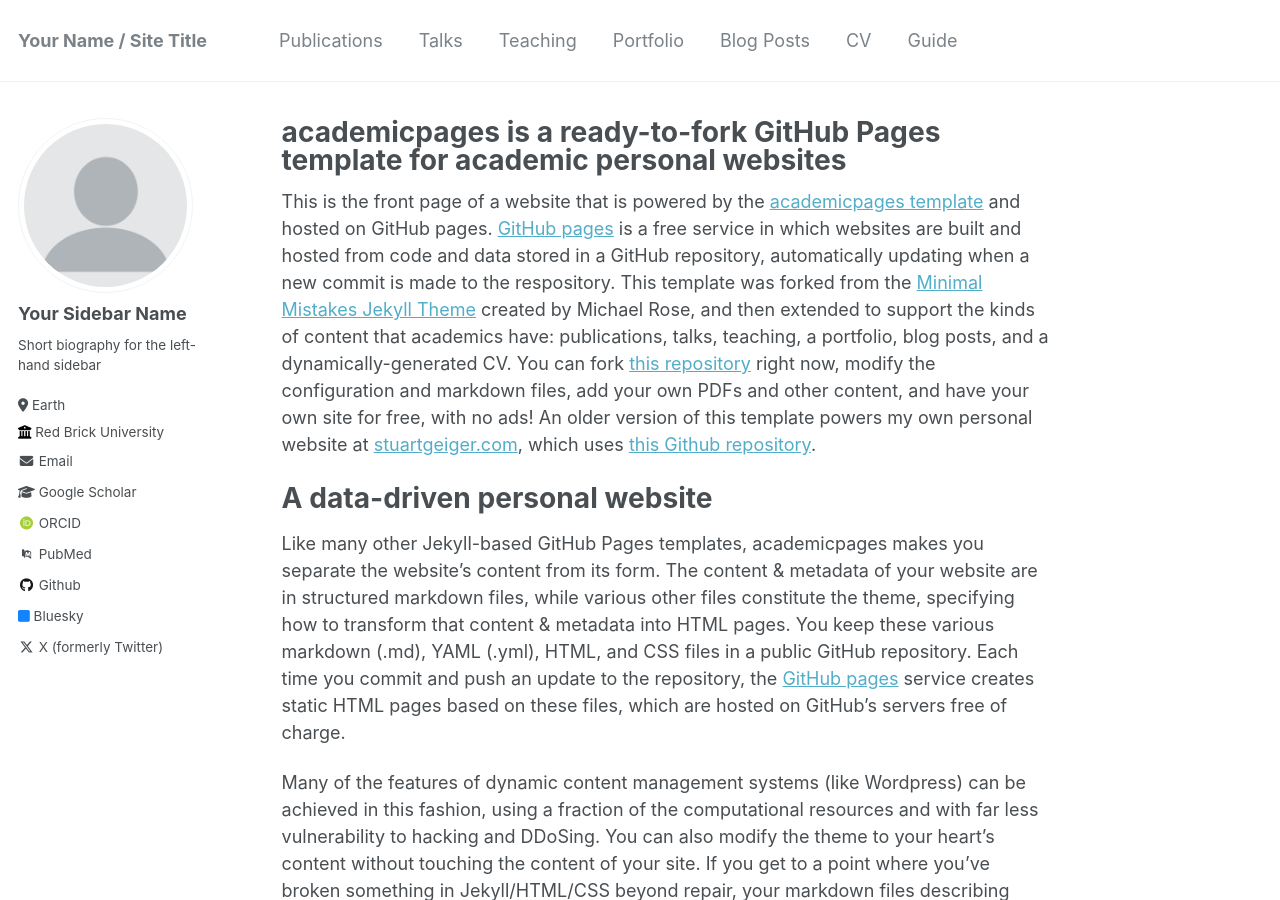
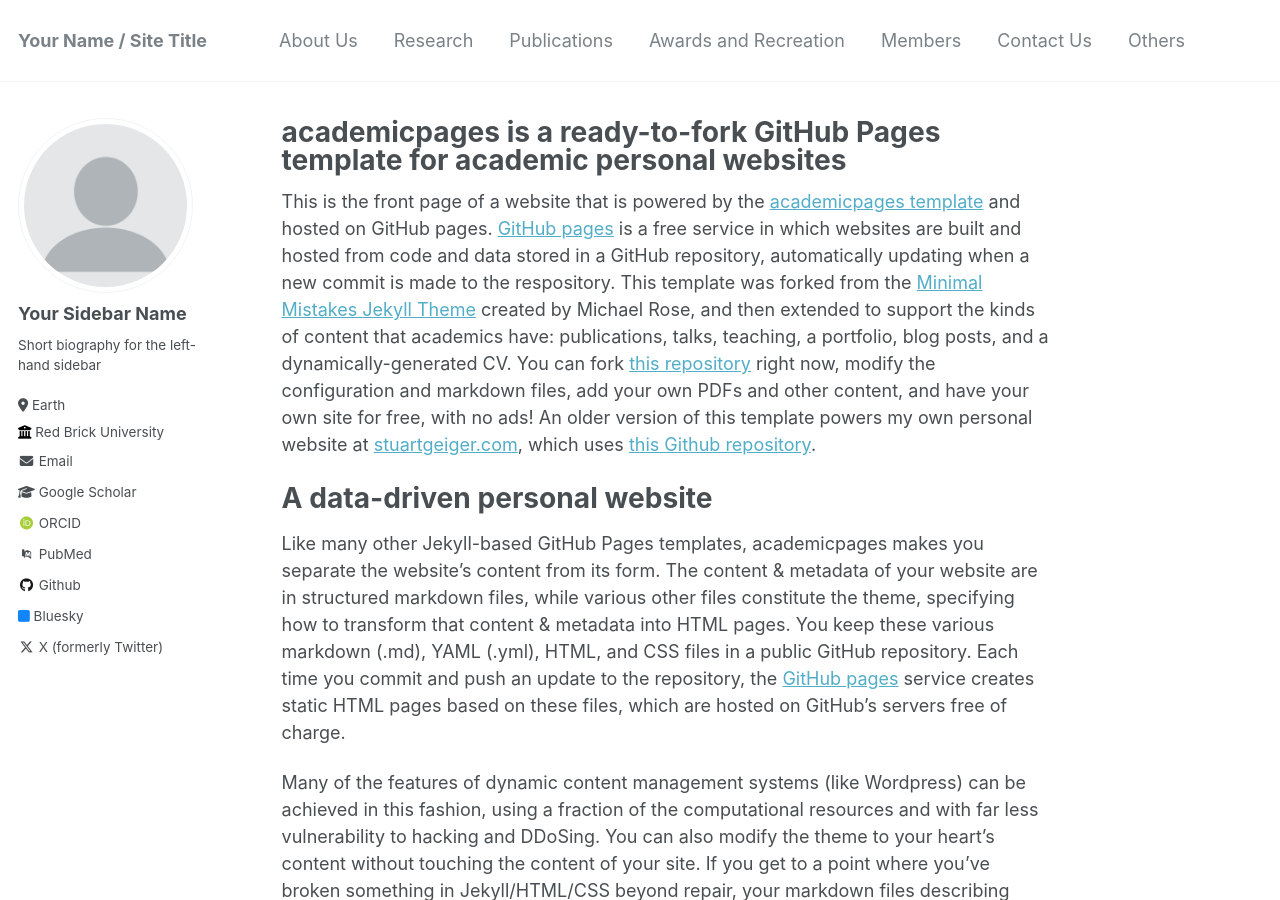
Before and after one commit to hkustDingHe/hkustDingHe.github.io, a Jekyll site: the page built from _pages/about.md, in a window 1280 px wide and 900 px high. Built offline with Jekyll 4.4.1, drawn with Linux system fonts in a browser that asks for light colours; some web fonts are replaced.

Commit message:
Update navigation.yml

```diff
--- a/_data/navigation.yml
+++ b/_data/navigation.yml
@@ -1,22 +1,22 @@
 # main links links
 main:
-  - title: "Publications"
+  - title: "About Us"
     url: /publications/
 
-  - title: "Talks"
+  - title: "Research"
     url: /talks/
 
-  - title: "Teaching"
+  - title: "Publications"
     url: /teaching/
 
-  - title: "Portfolio"
+  - title: "Awards and Recreation"
     url: /portfolio/
 
-  - title: "Blog Posts"
+  - title: "Members"
     url: /year-archive/
 
-  - title: "CV"
+  - title: "Contact Us"
     url: /cv/
 
-  - title: "Guide"
+  - title: "Others"
     url: /markdown/
```
